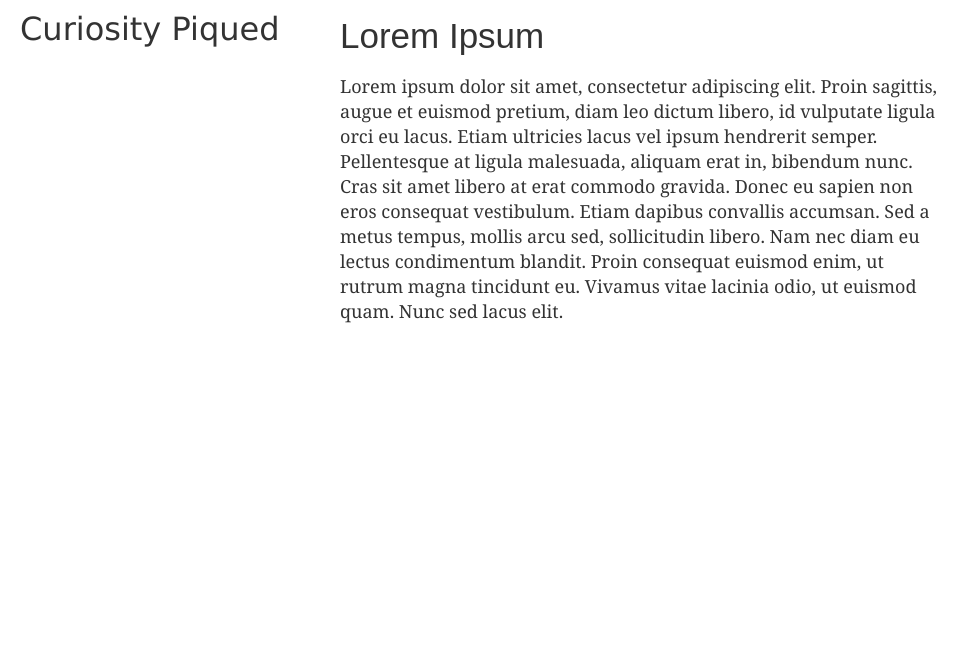
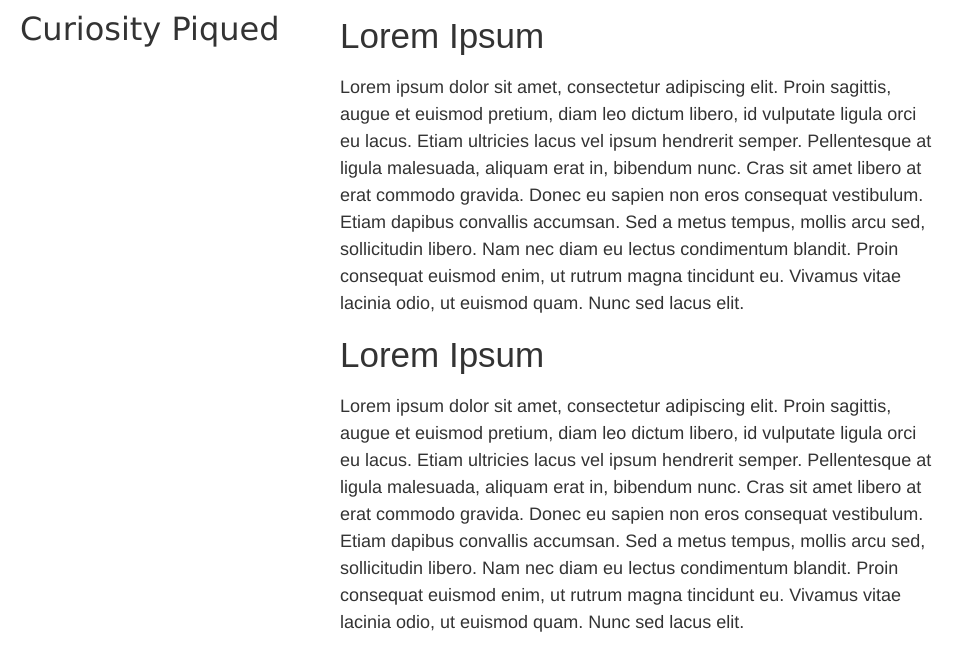
Before and after one commit to ryanfisher/curiositypiqued, a Jekyll site: the page built from index.html, in a window 1280 px wide. Shown: the top 671 px of the page, without its empty margins (0-978 px from the left). Built offline with Jekyll 4.4.1, drawn with Linux system fonts in a browser that asks for light colours; some web fonts are replaced.

Commit message:
Add another sample post

```diff
--- /dev/null
+++ b/_posts/2013-12-02-lorem-ipsum.md
@@ -0,0 +1,14 @@
+---
+layout: post
+title: Lorem Ipsum
+---
+
+Lorem ipsum dolor sit amet, consectetur adipiscing elit. Proin sagittis, augue et euismod pretium, diam leo dictum libero, id vulputate ligula orci eu lacus. Etiam ultricies lacus vel ipsum hendrerit semper. Pellentesque at ligula malesuada, aliquam erat in, bibendum nunc. Cras sit amet libero at erat commodo gravida. Donec eu sapien non eros consequat vestibulum. Etiam dapibus convallis accumsan. Sed a metus tempus, mollis arcu sed, sollicitudin libero. Nam nec diam eu lectus condimentum blandit. Proin consequat euismod enim, ut rutrum magna tincidunt eu. Vivamus vitae lacinia odio, ut euismod quam. Nunc sed lacus elit.
+
+Cras at laoreet sem. Nam vel turpis a nulla viverra mattis a in nulla. Donec egestas augue a elementum mattis. Nullam et ornare tortor, eget congue lorem. Etiam ac luctus risus. In dictum sagittis nulla. Suspendisse odio nisl, sagittis in dui in, ullamcorper aliquet ante. Mauris id mauris est. Aliquam lobortis nibh eget nunc elementum, non vestibulum risus vulputate. Vivamus non neque faucibus, bibendum justo nec, laoreet mauris. Nulla porttitor nunc diam, at pharetra eros vehicula in. Vivamus sed tortor et est tristique vehicula eu ac diam. Phasellus pharetra sollicitudin dolor sed dignissim. Duis eleifend eleifend risus, interdum pulvinar mauris sagittis at. Morbi aliquet feugiat nunc sed commodo.
+
+Nam vitae felis id massa luctus scelerisque. Duis tellus nisi, luctus nec pharetra id, placerat eget erat. Donec pretium tortor sed consequat ornare. Praesent ultricies mauris feugiat lacinia venenatis. Nulla ut aliquam felis. Curabitur rutrum tristique blandit. Duis aliquet id elit eget sagittis. Maecenas consectetur nibh metus, id ornare diam venenatis ac. Nulla nisl lorem, placerat at pretium congue, sollicitudin vitae tortor. Donec id tristique ligula. Proin lacinia ac nisi mollis rutrum. Vivamus lectus dui, ultricies nec nunc sed, vehicula mollis metus.
+
+Maecenas suscipit sagittis urna ut dictum. Cras nisl eros, facilisis a tellus et, dignissim posuere turpis. Curabitur ac adipiscing mi. Quisque ut ultrices mauris. Nulla et lectus a massa scelerisque auctor. Nulla facilisi. Quisque nibh purus, mattis et aliquet eu, consequat ut lacus. Etiam aliquam, est ac fringilla gravida, elit justo varius erat, sit amet ultrices nibh metus non lorem. Duis sollicitudin lobortis sem non vestibulum. Etiam bibendum nec elit quis semper. Nulla nunc massa, dictum quis lectus sollicitudin, egestas dapibus magna. Sed elementum mi congue sapien euismod, in condimentum enim posuere.
+
+Phasellus bibendum, ipsum viverra vulputate pharetra, risus nulla varius mi, in bibendum lacus urna eget dui. In accumsan fringilla justo. Mauris felis urna, ultricies eget mauris ac, ultricies venenatis urna. Nam est metus, tempor non purus quis, varius laoreet purus. Vivamus euismod et nulla eget convallis. Nunc sit amet tortor euismod, mollis justo quis, condimentum quam. Maecenas sed interdum nibh. Pellentesque dictum arcu eu urna pellentesque rutrum. Fusce et eros a felis elementum scelerisque sit amet nec lorem. Nulla nec nisi sit amet dui accumsan varius quis nec elit.
--- a/css/curiositypiqued.css
+++ b/css/curiositypiqued.css
@@ -30,9 +30,9 @@ h1 {
 }
 
 p {
-  font-family: Georgia, Cambria, 'Times New Roman', Times, serif;
+  font-family: Helvetica;
   font-size: 18px;
-  line-height: 25px;
+  line-height: 27px;
   text-align: left;
 }
 
```
